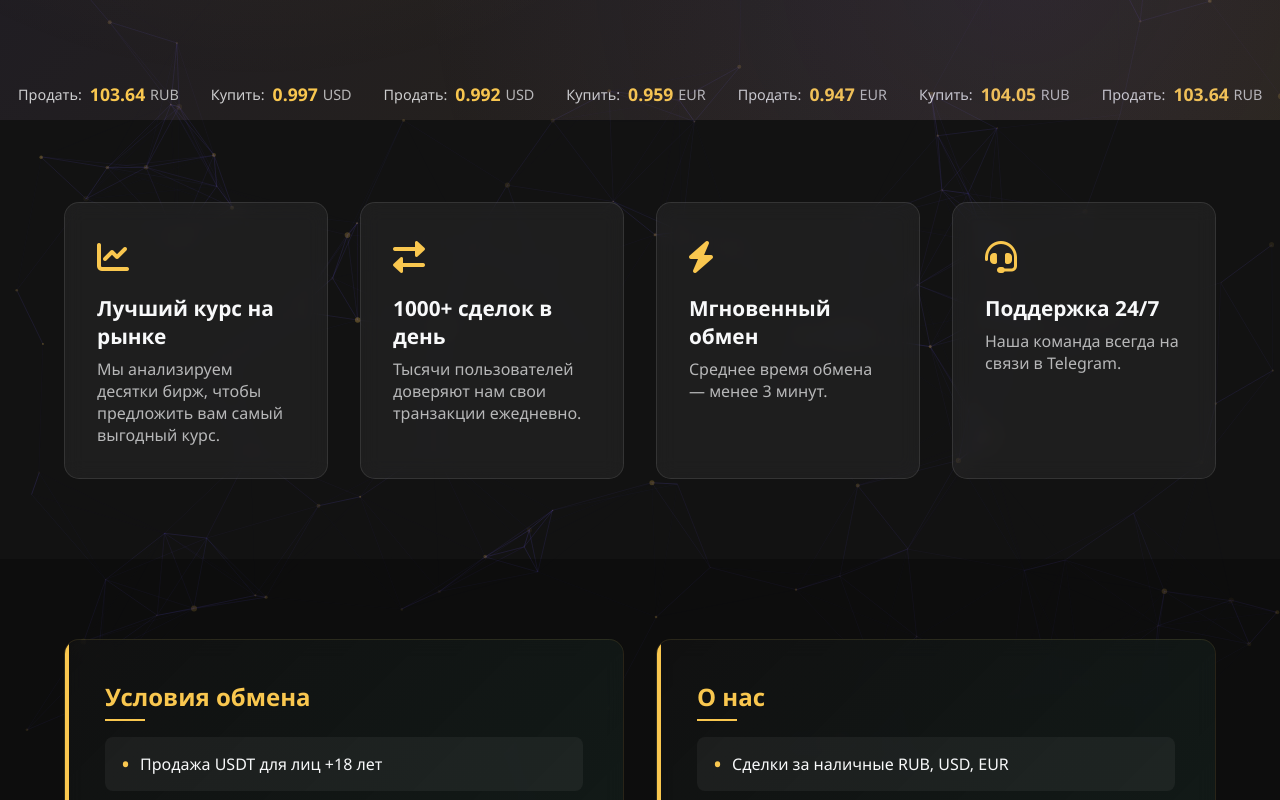
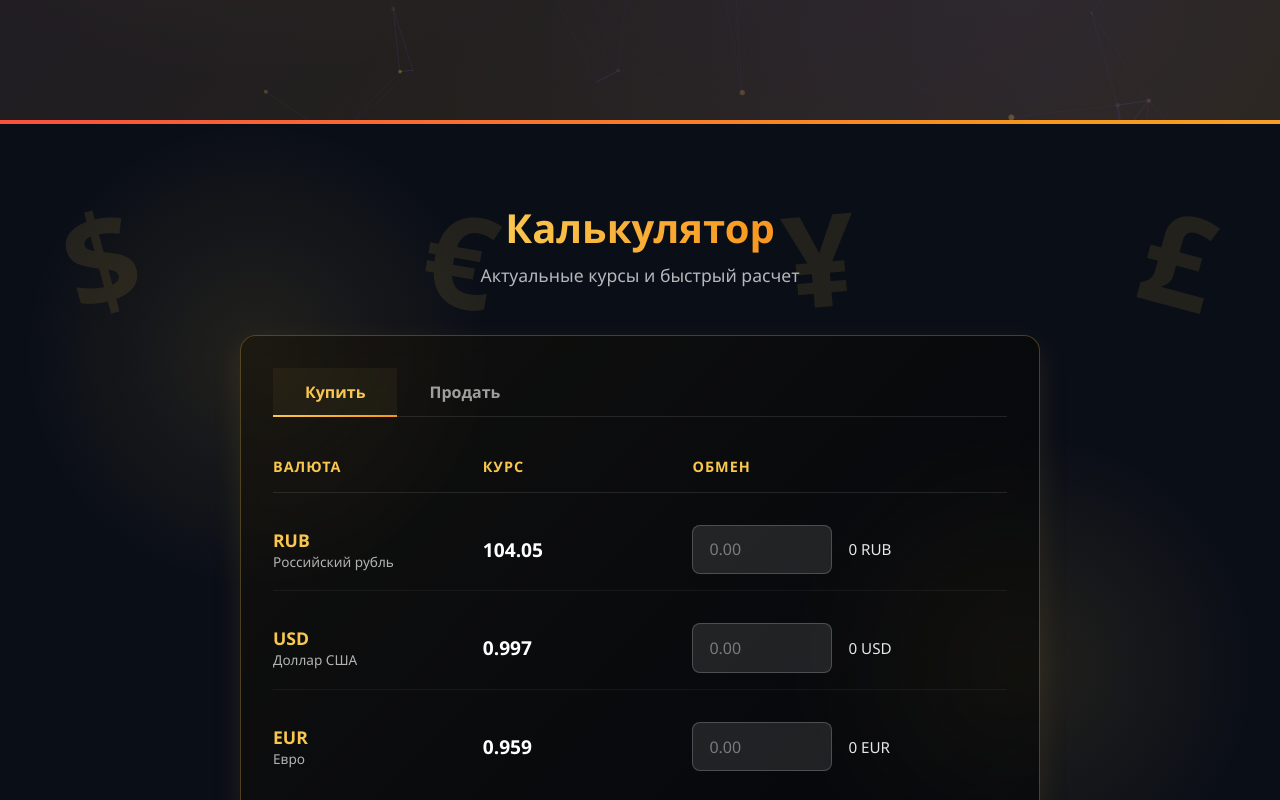
Before and after one commit to p7l1n/getrateLanding, a Vue app: page / in a window 1280 px wide. Shown: the part 680-1480 px from the top of the page. Built offline with nearby package versions, Linux system fonts and the light colour scheme.

Commit message:
feat: add calculator

```diff
--- a/src/components/Features.vue
+++ b/src/components/Features.vue
@@ -42,7 +42,7 @@ export default {
 
 <style lang="scss" scoped>
 .features {
-  padding: 5rem 5%;
+  padding: 1.5rem 5%;
   display: grid;
   grid-template-columns: repeat(auto-fit, minmax(250px, 1fr));
   gap: 2rem;
--- a/src/components/InfoSection.vue
+++ b/src/components/InfoSection.vue
@@ -43,7 +43,7 @@ export default {
 
 <style lang="scss" scoped>
 .info-section {
-  padding: 5rem 5%;
+  padding: 1.5rem 5%;
   background: rgba(0, 0, 0, 0.3);
   position: relative;
   overflow: hidden;
--- a/src/components/RatesTicker.vue
+++ b/src/components/RatesTicker.vue
@@ -1,90 +1,487 @@
 <template>
-  <div class="rates-ticker hidden">
-    <div class="ticker-container">
-      <div class="ticker-track">
-        <div v-for="(rate, index) in rates" :key="index" class="rate-item-ticker">
-          <span class="rate-type-ticker">{{ rate.type }}:</span>
-          <span class="rate-value-ticker">{{ rate.value }}</span>
-          <span class="rate-currency-ticker">{{ rate.currency }}</span>
+  <section class="exchange-section">
+    <div class="container">
+      <div class="section-header">
+        <h2 class="section-title">Калькулятор</h2>
+        <p class="section-subtitle">Актуальные курсы и быстрый расчет</p>
+        <div class="decoration-currency">
+          <span>$</span>
+          <span>€</span>
+          <span>¥</span>
+          <span>£</span>
+        </div>
+      </div>
+
+      <div class="exchange-widget">
+        <div class="rates-tabs">
+          <button
+            v-for="tab in tabs"
+            :key="tab"
+            @click="selectTab(tab)"
+            :class="{ 'active': activeTab === tab }"
+          >
+            {{ tab }}
+          </button>
+        </div>
+
+        <div class="rates-table">
+          <div class="table-header">
+            <div>Валюта</div>
+            <div>Курс</div>
+            <div>Обмен</div>
+          </div>
+
+          <div class="table-row" v-for="(rate, index) in filteredRates" :key="index">
+            <div class="currency">
+              <span class="currency-code">{{ rate.currency }}</span>
+              <span class="currency-name">{{ getCurrencyName(rate.currency) }}</span>
+            </div>
+            <div class="rate-value">{{ rate.value }}</div>
+            <div class="exchange">
+              <input
+                type="text"
+                v-model="amounts[index]"
+                @input="handleInput(index)"
+                placeholder="0.00"
+                class="exchange-input"
+                inputmode="decimal"
+              >
+              <span class="result">{{ toCurrency(results[index] || '0.00') }} {{ rate.currency }}</span>
+            </div>
+          </div>
         </div>
       </div>
     </div>
-  </div>
+  </section>
 </template>
 
 <script>
+import { toCurrency } from '@/helpers';
+
 export default {
-  name: 'RatesTicker',
+  name: 'ExchangeSection',
   data() {
     return {
+      toCurrency,
+      activeTab: 'Купить',
+      tabs: ['Купить', 'Продать'],
+      amounts: Array(3).fill(''),
+      results: Array(3).fill(''),
       rates: [
         { type: 'Купить', value: '104.05', currency: 'RUB' },
+        { type: 'Купить', value: '0.997', currency: 'USD' },
+        { type: 'Купить', value: '0.959', currency: 'EUR' },
         { type: 'Продать', value: '103.64', currency: 'RUB' },
-        { type: 'Купить', value: '0.997', currency: 'USD' },
         { type: 'Продать', value: '0.992', currency: 'USD' },
-        { type: 'Купить', value: '0.959', currency: 'EUR' },
-        { type: 'Продать', value: '0.947', currency: 'EUR' },
-        // Duplicate for infinite animation
-        { type: 'Купить', value: '104.05', currency: 'RUB' },
-        { type: 'Продать', value: '103.64', currency: 'RUB' },
-        { type: 'Купить', value: '0.997', currency: 'USD' },
-        { type: 'Продать', value: '0.992', currency: 'USD' },
-        { type: 'Купить', value: '0.959', currency: 'EUR' },
         { type: 'Продать', value: '0.947', currency: 'EUR' }
-      ]
+      ],
+      currencyNames: {
+        'RUB': 'Российский рубль',
+        'USD': 'Доллар США',
+        'EUR': 'Евро'
+      }
+    }
+  },
+  computed: {
+    filteredRates() {
+      return this.rates.filter(rate => rate.type === this.activeTab);
+    }
+  },
+  methods: {
+    selectTab(tab) {
+      this.activeTab = tab;
+      // this.amounts = Array(3).fill('');
+      // this.results = Array(3).fill('');
+      this.handleInput(0);
+      this.handleInput(1);
+      this.handleInput(2);
+    },
+    handleInput(index) {
+      let value = this.amounts[index];
+      value = value.replace(/,/g, '.');
+      value = value.replace(/[^\d.]/g, '');
+
+      const parts = value.split('.');
+      if (parts.length > 2) {
+        value = parts[0] + '.' + parts.slice(1).join('');
+      }
+
+      if (parts[0]) {
+        const integerPart = parts[0].replace(/\B(?=(\d{3})+(?!\d))/g, ' ');
+        value = integerPart + (parts[1] ? '.' + parts[1] : '');
+      }
+
+      this.amounts[index] = value;
+      this.calculate(index);
+    },
+    calculate(index) {
+      if (this.amounts[index]) {
+        const numericValue = parseFloat(this.amounts[index].replace(/\s/g, '').replace(',', '.'));
+        if (!isNaN(numericValue)) {
+          const rate = parseFloat(this.filteredRates[index].value);
+          this.results[index] = (numericValue * rate).toFixed(2);
+          return;
+        }
+      }
+      this.results[index] = '0.00';
+    },
+    getCurrencyName(code) {
+      return this.currencyNames[code] || '';
     }
   }
 }
 </script>
 
 <style lang="scss" scoped>
-.rates-ticker {
+.exchange-section {
   position: relative;
-  width: 100%;
-  margin: 0;
-  margin-top: -54px;
+  padding: 5rem 0;
+  background-color: #0a0e17;
+  background-image:
+    radial-gradient(circle at 20% 30%, rgba(249, 199, 79, 0.1) 0%, transparent 20%),
+    radial-gradient(circle at 80% 70%, rgba(249, 199, 79, 0.1) 0%, transparent 20%);
   overflow: hidden;
-  padding: 1rem;
+
+  &::before {
+    content: '';
+    position: absolute;
+    top: 0;
+    left: 0;
+    right: 0;
+    height: 4px;
+    background: linear-gradient(90deg, #f9c74f, #f94144, #f8961e, #f9c74f);
+    background-size: 300% 100%;
+    animation: gradientFlow 8s ease infinite;
+  }
 }
 
-.ticker-container {
-  display: flex;
-  width: 100%;
-  overflow: hidden;
+.container {
+  max-width: 1200px;
+  margin: 0 auto;
+  padding: 0 1.5rem;
 }
 
-.ticker-track {
-  display: flex;
-  animation: ticker 30s linear infinite;
+.section-header {
+  text-align: center;
+  margin-bottom: 3rem;
+  position: relative;
 }
 
-@keyframes ticker {
-  0% { transform: translateX(0); }
-  100% { transform: translateX(-50%); }
+.section-title {
+  font-size: 2.5rem;
+  font-weight: 700;
+  color: #fff;
+  margin-bottom: 0.5rem;
+  background: linear-gradient(90deg, #f9c74f, #f8961e);
+  -webkit-background-clip: text;
+  -webkit-text-fill-color: transparent;
+  display: inline-block;
 }
 
-.rate-item-ticker {
+.section-subtitle {
+  font-size: 1.1rem;
+  color: rgba(255, 255, 255, 0.7);
+  max-width: 600px;
+  margin: 0 auto;
+}
+
+.decoration-currency {
+  position: absolute;
+  top: -30px;
+  left: 0;
+  right: 0;
+  display: flex;
+  justify-content: space-between;
+  pointer-events: none;
+  opacity: 0.1;
+
+  span {
+    font-size: 8rem;
+    font-weight: 700;
+    color: #f9c74f;
+
+    &:nth-child(1) { transform: rotate(-15deg); }
+    &:nth-child(2) { transform: rotate(10deg); }
+    &:nth-child(3) { transform: rotate(-5deg); }
+    &:nth-child(4) { transform: rotate(15deg); }
+  }
+}
+
+.exchange-widget {
+  background: rgba(0, 0, 0, 0.5);
+  border-radius: 16px;
+  padding: 2rem;
+  border: 1px solid rgba(249, 199, 79, 0.3);
+  box-shadow: 0 10px 30px rgba(249, 199, 79, 0.1);
+  backdrop-filter: blur(10px);
+  max-width: 800px;
+  margin: 0 auto;
+  position: relative;
+  z-index: 1;
+
+  &::after {
+    content: '';
+    position: absolute;
+    top: 0;
+    left: 0;
+    right: 0;
+    bottom: 0;
+    border-radius: 16px;
+    background: linear-gradient(135deg, rgba(249, 199, 79, 0.05), transparent);
+    pointer-events: none;
+    z-index: -1;
+  }
+}
+
+.rates-tabs {
+  display: flex;
+  margin-bottom: 1.5rem;
+  border-bottom: 1px solid rgba(255, 255, 255, 0.1);
+
+  button {
+    padding: 0.8rem 2rem;
+    background: transparent;
+    border: none;
+    color: rgba(255, 255, 255, 0.6);
+    font-size: 1rem;
+    font-weight: 600;
+    cursor: pointer;
+    position: relative;
+    transition: all 0.3s ease;
+    // border-radius: 8px 8px 0 0;
+
+    &:after {
+      content: '';
+      position: absolute;
+      bottom: -1px;
+      left: 0;
+      width: 0;
+      height: 2px;
+      background: linear-gradient(90deg, #f9c74f, #f8961e);
+      transition: width 0.3s ease;
+    }
+
+    &:hover {
+      color: white;
+      background: rgba(255, 255, 255, 0.05);
+    }
+
+    &.active {
+      color: #f9c74f;
+      background: rgba(249, 199, 79, 0.05);
+
+      &:after {
+        width: 100%;
+      }
+    }
+  }
+}
+
+.rates-table {
+  display: flex;
+  flex-direction: column;
+  gap: 1rem;
+}
+
+.table-header {
+  display: grid;
+  grid-template-columns: 1fr 1fr 1.5fr;
+  padding: 1rem 0;
+  border-bottom: 1px solid rgba(255, 255, 255, 0.1);
+  font-weight: 600;
+  color: #f9c74f;
+  text-transform: uppercase;
+  font-size: 0.9rem;
+  letter-spacing: 1px;
+}
+
+.table-row {
+  display: grid;
+  grid-template-columns: 1fr 1fr 1.5fr;
+  align-items: center;
+  padding: 1rem 0;
+  border-bottom: 1px solid rgba(255, 255, 255, 0.05);
+  transition: background 0.3s ease;
+
+  &:hover {
+    background: rgba(255, 255, 255, 0.02);
+  }
+
+  &:last-child {
+    border-bottom: none;
+  }
+}
+
+.currency {
+  display: flex;
+  flex-direction: column;
+
+  &-code {
+    font-weight: 700;
+    color: #f9c74f;
+    font-size: 1.1rem;
+  }
+
+  &-name {
+    font-size: 0.85rem;
+    opacity: 0.7;
+  }
+}
+
+.rate-value {
+  font-weight: 700;
+  font-size: 1.2rem;
+  color: white;
+}
+
+.exchange {
   display: flex;
   align-items: center;
-  margin-right: 2rem;
-  white-space: nowrap;
+  gap: 1rem;
+
+  &-input {
+    background: rgba(255, 255, 255, 0.1);
+    border: 1px solid rgba(255, 255, 255, 0.2);
+    border-radius: 8px;
+    padding: 0.8rem 1rem;
+    color: white;
+    font-size: 1rem;
+    width: 140px;
+    transition: all 0.3s ease;
+    font-weight: 500;
+
+    &:focus {
+      outline: none;
+      border-color: #f9c74f;
+      box-shadow: 0 0 0 3px rgba(249, 199, 79, 0.2);
+    }
+
+    &::placeholder {
+      color: rgba(255, 255, 255, 0.4);
+    }
+  }
+
+  .result {
+    font-size: 0.95rem;
+    font-weight: 500;
+    color: rgba(255, 255, 255, 0.9);
+    white-space: nowrap;
+  }
 }
 
-.rate-type-ticker {
-  font-size: 0.9rem;
-  opacity: 0.8;
-  margin-right: 0.5rem;
+@keyframes gradientFlow {
+  0% { background-position: 0% 50%; }
+  50% { background-position: 100% 50%; }
+  100% { background-position: 0% 50%; }
 }
 
-.rate-value-ticker {
-  font-size: 1.1rem;
-  font-weight: 600;
-  color: var(--primary);
-  margin-right: 0.3rem;
+@media (max-width: 768px) {
+  .exchange-section {
+    padding: 3rem 0;
+  }
+
+  .section-title {
+    font-size: 2rem;
+  }
+
+  .exchange-widget {
+    padding: 1.5rem;
+  }
+
+  .rates-tabs button {
+    padding: 0.7rem 1.5rem;
+    font-size: 0.9rem;
+  }
+
+  .table-header {
+    grid-template-columns: 1fr 1fr 1.2fr;
+    font-size: 0.8rem;
+  }
+
+  .table-row {
+    grid-template-columns: 1fr 1fr 1.2fr;
+    font-size: 0.9rem;
+  }
+
+  .currency-code {
+    font-size: 1rem;
+  }
+
+  .exchange {
+    flex-direction: column;
+    gap: 0.5rem;
+    align-items: flex-start;
+
+    &-input {
+      width: 100%;
+      padding: 0.7rem;
+    }
+  }
 }
 
-.rate-currency-ticker {
-  font-size: 0.9rem;
-  opacity: 0.7;
+@media (max-width: 480px) {
+  .section-title {
+    font-size: 1.8rem;
+  }
+
+  .section-subtitle {
+    font-size: 1rem;
+  }
+
+  .exchange-widget {
+    padding: 1rem;
+  }
+
+  .rates-tabs {
+    justify-content: center;
+
+    button {
+      padding: 0.6rem 1rem;
+      font-size: 0.85rem;
+    }
+  }
+
+  .table-header {
+    display: none;
+  }
+
+  .table-row {
+    grid-template-columns: 1fr;
+    gap: 0.8rem;
+    padding: 1.2rem 0;
+    position: relative;
+
+    &::before {
+      content: attr(data-currency);
+      position: absolute;
+      top: 1rem;
+      left: 0;
+      font-weight: 600;
+      color: #f9c74f;
+      text-transform: uppercase;
+      font-size: 0.8rem;
+    }
+  }
+
+  .currency, .rate-value {
+    padding-left: 1rem;
+  }
+
+  .rate-value {
+    order: -1;
+    font-size: 1.4rem;
+    padding-top: 0.5rem;
+  }
+
+  .exchange {
+    width: 100%;
+    padding-top: 0.5rem;
+    border-top: 1px solid rgba(255, 255, 255, 0.1);
+    margin-top: 0.5rem;
+  }
+
+  .decoration-currency span {
+    font-size: 5rem;
+  }
 }
 </style>
--- /dev/null
+++ b/src/helpers.js
@@ -0,0 +1,10 @@
+const replaceAll = (templateString, wordToReplace, replaceWith) => {
+  const regex = new RegExp(wordToReplace, "g");
+  return templateString.replace(regex, replaceWith);
+};
+
+export const toCurrency = (n, separator = " ") => {
+  if (!n) return "0";
+  const num = +(n + "");
+  return replaceAll(num.toLocaleString("en"), ",", separator);
+};
```
Also changed, not shown: src/components/Navbar.vue (+21 -2 lines), logo.jpg (added), src/assets/logo.png.
